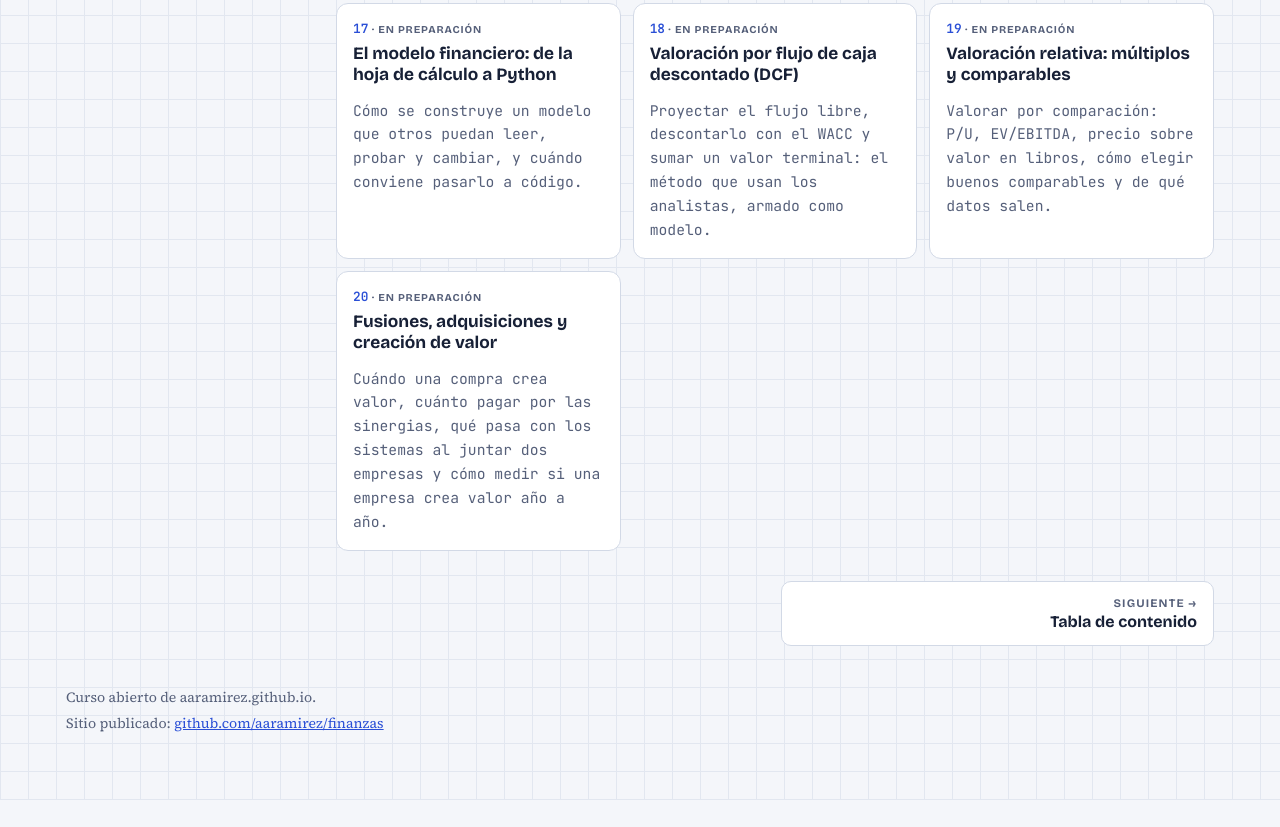
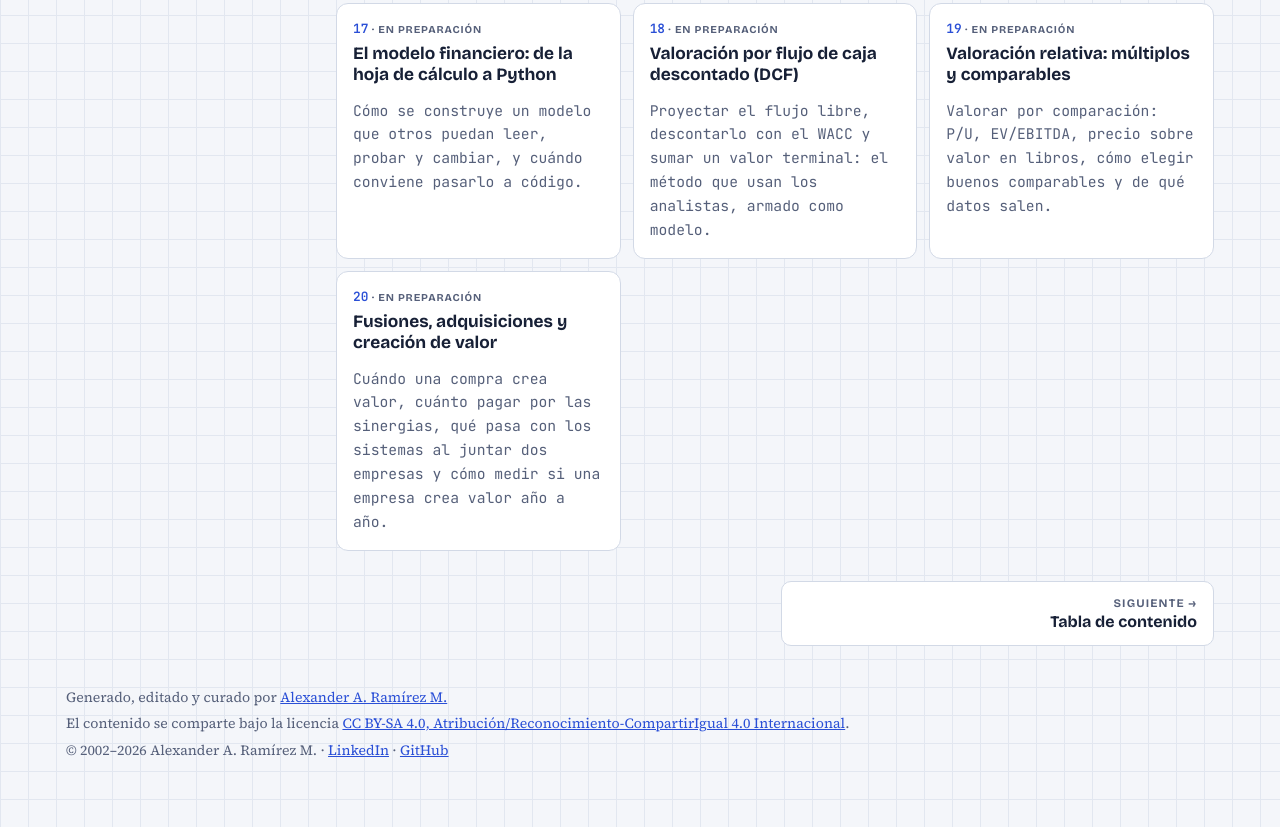
Before and after one commit to aaramirez/finanzas, a plain HTML site: page index.html in a window 1280 px wide. Shown: the part 3989-4816 px from the top of the page. Before the commit the page ends 4789 px from the top, so only its background shows below. Drawn offline with nearby package versions, Linux system fonts and the light colour scheme.

Commit message:
Pie común: autoría, licencia CC BY-SA 4.0 y año que se actualiza solo

```diff
--- a/index.html
+++ b/index.html
@@ -105,7 +105,7 @@ height="0" width="0" style="display:none;visibility:hidden"></iframe></noscript>
 <nav class="pager" id="pager" aria-label="Capítulo anterior y siguiente"></nav>
 </main>
 </div>
-<footer><span>Curso abierto de aaramirez.github.io.</span><span>Sitio publicado: <a href="https://github.com/aaramirez/finanzas" target="_blank" rel="noopener">github.com/aaramirez/finanzas</a></span></footer>
+<footer><span>Generado, editado y curado por <a href="https://www.linkedin.com/in/alexander-ramirez-morales/" target="_blank" rel="noopener">Alexander A. Ramírez M.</a></span><span>El contenido se comparte bajo la licencia <a href="https://creativecommons.org/licenses/by-sa/4.0/deed.es" target="_blank" rel="noopener">CC BY-SA 4.0, Atribución/Reconocimiento-CompartirIgual 4.0 Internacional</a>.</span><span>© 2002–<span data-anio>2026</span> Alexander A. Ramírez M. · <a href="https://www.linkedin.com/in/alexander-ramirez-morales/" target="_blank" rel="noopener">LinkedIn</a> · <a href="https://github.com/aaramirez" target="_blank" rel="noopener">GitHub</a></span><script>document.querySelectorAll('[data-anio]').forEach(function (e) { e.textContent = new Date().getFullYear(); });</script></footer>
 </div>
 <script src="assets/lab.js"></script>
 </body>
```
Also changed, not shown: temario.html (+1 -1 lines).
